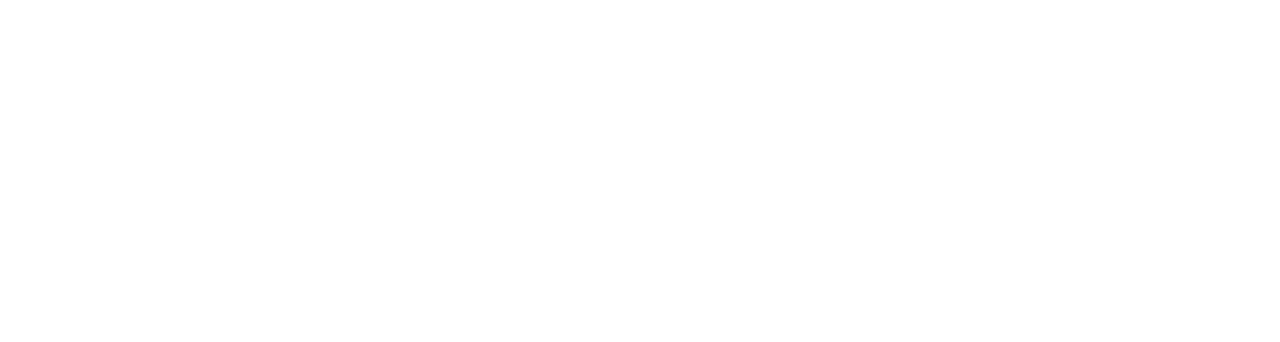
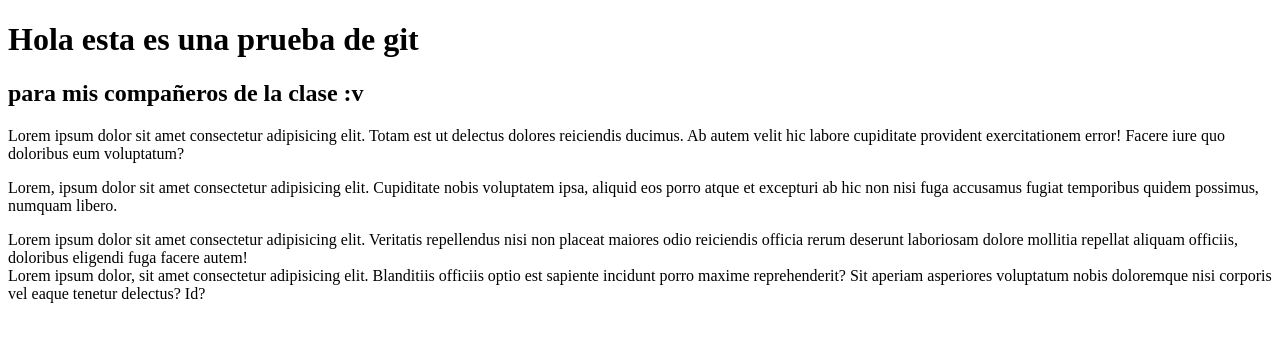
Before and after one commit to ThunderGer23/Prueba-git, a plain HTML site: page index.html in a window 1280 px wide. Drawn offline with Linux system fonts and the light colour scheme.

Commit message:
update index.html

```diff
--- a/index.html
+++ b/index.html
@@ -9,7 +9,24 @@
 </head>
 
 <body>
+    <h1>Hola esta es una prueba de git</h1>
+    <h2>para mis compañeros de la clase :v</h2>
 
+    <section>
+        Lorem ipsum dolor sit amet consectetur adipisicing elit. Totam est ut delectus dolores reiciendis ducimus. Ab autem velit hic labore cupiditate provident exercitationem error! Facere iure quo doloribus eum voluptatum?
+    </section>
+
+    <p>
+        Lorem, ipsum dolor sit amet consectetur adipisicing elit. Cupiditate nobis voluptatem ipsa, aliquid eos porro atque et excepturi ab hic non nisi fuga accusamus fugiat temporibus quidem possimus, numquam libero.
+    </p>
+
+    <article>
+        Lorem ipsum dolor sit amet consectetur adipisicing elit. Veritatis repellendus nisi non placeat maiores odio reiciendis officia rerum deserunt laboriosam dolore mollitia repellat aliquam officiis, doloribus eligendi fuga facere autem!
+    </article>
+
+    <section>
+        Lorem ipsum dolor, sit amet consectetur adipisicing elit. Blanditiis officiis optio est sapiente incidunt porro maxime reprehenderit? Sit aperiam asperiores voluptatum nobis doloremque nisi corporis vel eaque tenetur delectus? Id?
+    </section>
 </body>
 
 </html>
```
